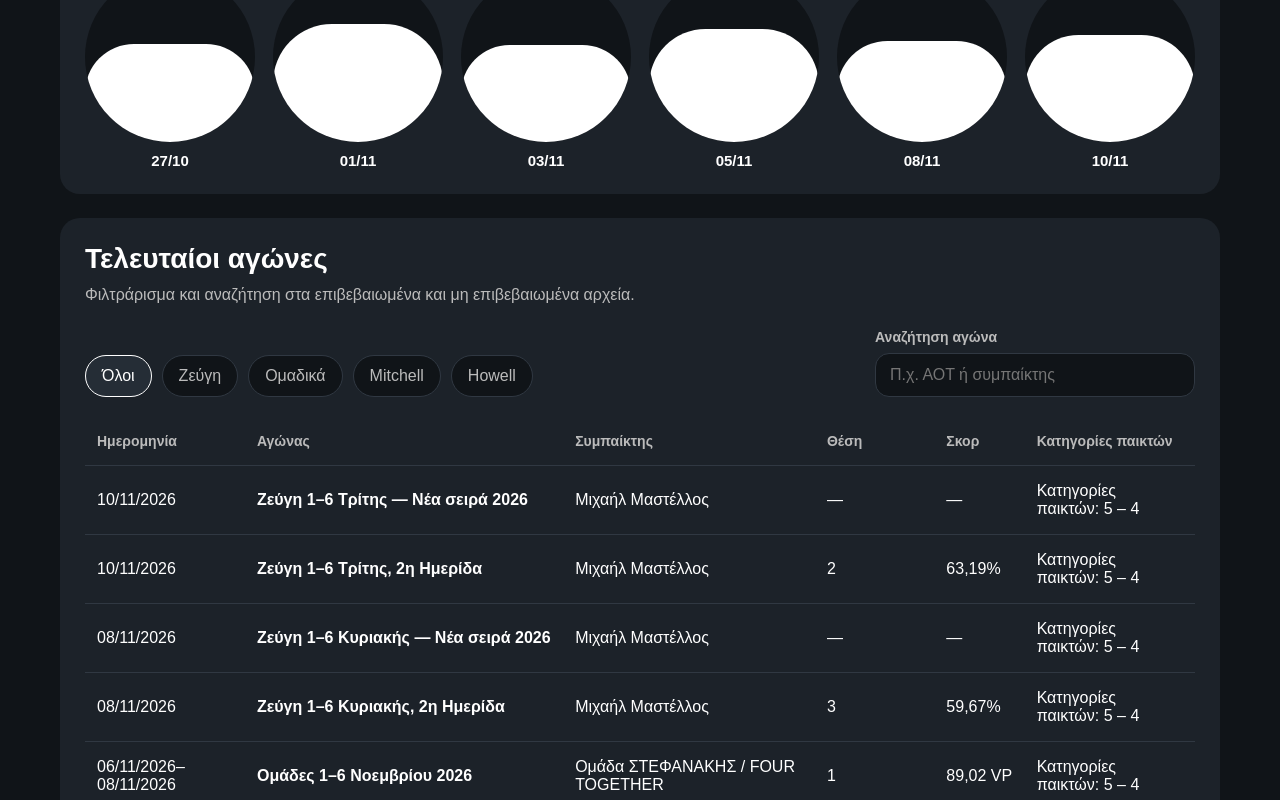
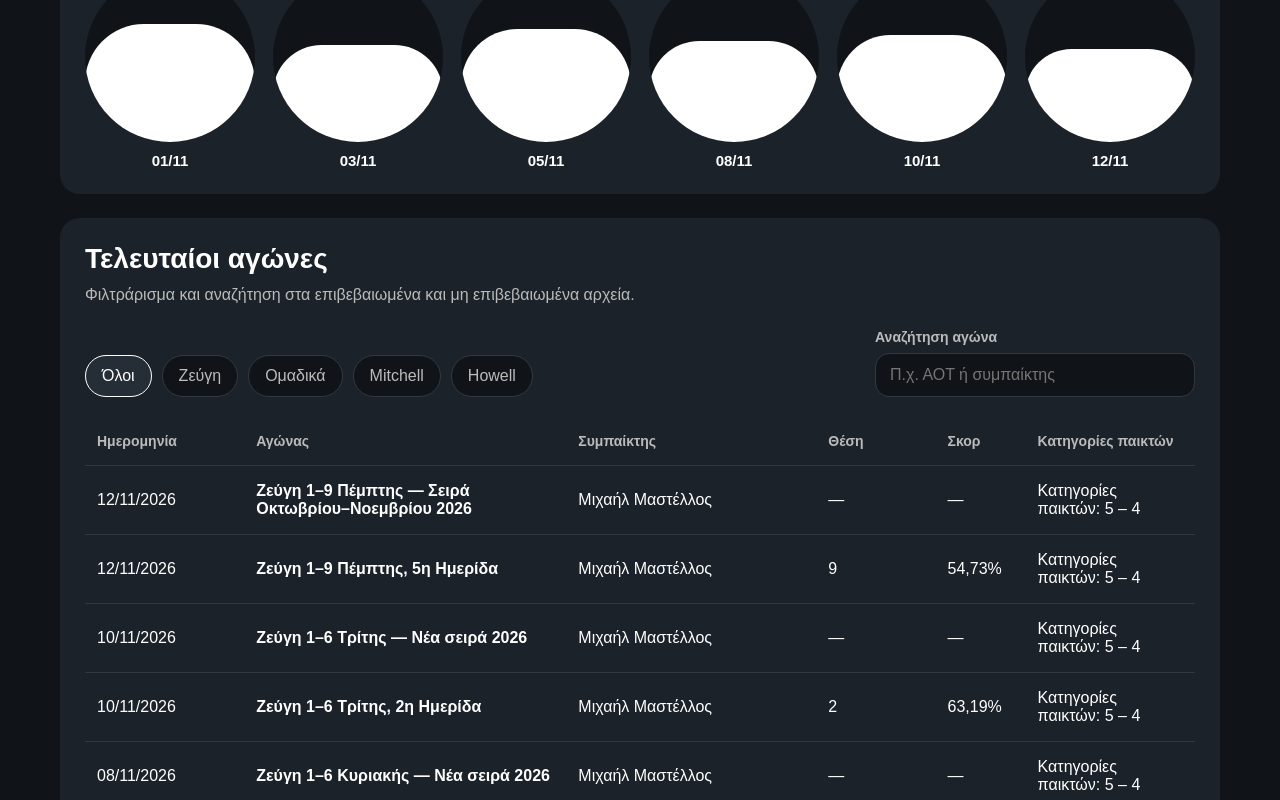
Before and after one commit to nick1stef2/bridge-life, a React (Vite) app: page /results in a window 1280 px wide. Shown: the part 1149-1949 px from the top of the page. Built offline with nearby package versions, Linux system fonts and the light colour scheme.

Commit message:
Update EOM tournament 208915 results and points

```diff
--- a/src/data/playerData.js
+++ b/src/data/playerData.js
@@ -7,12 +7,12 @@ export const playerData = {
     platinum: 2,
   },
   unofficialPoints: {
-    black: 1362,
+    black: 1369,
     gold: 70,
     platinum: 3.7,
   },
   pendingPoints: {
-    black: 2298,
+    black: 2305,
     gold: 107,
     platinum: 5.7,
   },
@@ -22,7 +22,7 @@ export const playerData = {
     updateCycle: "κάθε 4 μήνες",
     source: "ΕΟΜ – καρτέλα αθλητή 19350",
     sourceUrl: "https://hellasbridge.org/bridge/players/code/19350",
-    checkedAt: "2026-11-09",
-    pendingNotice: "Η καρτέλα ΕΟΜ εμφανίζει 1.062 Μ, 47 Χ και 2,3 Π ως προσωρινούς. Οι απονομές 280 Μ, 23 Χ και 1,4 Π του Event 208674, 7 Μ του Event 208692 και 13 Μ του Event 208822 καταγράφονται επιπλέον ως εκκρεμείς, χωρίς αλλαγή του επίσημου balance.",
+    checkedAt: "2026-11-13",
+    pendingNotice: "Η καρτέλα ΕΟΜ εμφανίζει 1.362 Μ, 70 Χ και 3,7 Π ως προσωρινούς. Η απονομή 7 Μ του Event 208915 καταγράφεται επιπλέον ως εκκρεμής, χωρίς αλλαγή του επίσημου balance.",
   },
 };
--- a/src/data/tournamentsData.js
+++ b/src/data/tournamentsData.js
@@ -87,6 +87,109 @@ function teamBoard(boardNumber, teamResult, opponentResult, teamImps = 0, oppone
 }
 
 export const tournamentsData = [
+  {
+    id: "aot-thursday-1-9-series-2026-10-11",
+    date: "2026-11-12",
+    title: "Ζεύγη 1–9 Πέμπτης — Σειρά Οκτωβρίου–Νοεμβρίου 2026",
+    eventName: "Ζεύγη 1–9 Πέμπτης — Σειρά Οκτωβρίου–Νοεμβρίου 2026",
+    organization: "ΑΟΤ",
+    organizer: "ΑΟΤ",
+    officialUrls: [
+      "https://hellasbridge.org/results/208001",
+      "https://hellasbridge.org/results/208586",
+      "https://hellasbridge.org/results/208915",
+    ],
+    type: "Σειρά ζευγών 1–9 | Σε εξέλιξη",
+    eventType: "Σειρά ζευγών 1–9 | Σε εξέλιξη",
+    eventFormat: "pairs",
+    scoreType: "aggregate",
+    grade: "5ης βαθμίδας",
+    level: "5ης βαθμίδας",
+    partner: "Μιχαήλ Μαστέλλος",
+    position: null,
+    participants: null,
+    score: null,
+    playerCategory: 5,
+    partnerCategory: 4,
+    masterPoints: null,
+    location: null,
+    includeInPersonalStats: false,
+    completionStatus: "inProgress",
+    seriesId: "thursday-1-9-october-november-2026",
+    seriesCompletedSessions: 5,
+    seriesTotalSessions: 6,
+    officialAggregateEventId: null,
+    officialAggregateStatus: "notPublished",
+    seriesSessions: [
+      {
+        sessionNumber: 2,
+        eventId: "208001",
+        tournamentId: "aot-26504-2026-10-22",
+        date: "2026-10-22",
+        position: "4",
+        participants: 37,
+        score: "60,53",
+      },
+      {
+        sessionNumber: 4,
+        eventId: "208586",
+        tournamentId: "aot-26530-2026-11-05",
+        date: "2026-11-05",
+        position: "1",
+        participants: 33,
+        score: "66,78",
+      },
+      {
+        sessionNumber: 5,
+        eventId: "208915",
+        tournamentId: "aot-26547-2026-11-12",
+        date: "2026-11-12",
+        position: "9",
+        participants: 35,
+        score: "54,73",
+      },
+    ],
+    verificationStatus: "verified_progress",
+    verificationNotes:
+      "Η 5η ημερίδα και τα προσωπικά αποτελέσματα των ημερίδων 2, 4 και 5 επιβεβαιώθηκαν από την ΕΟΜ. Δεν έχει δημοσιευτεί ακόμη ξεχωριστή επίσημη συγκεντρωτική κατάταξη της σειράς.",
+    notes:
+      "Σειρά έξι ημερίδων. Έχουν πραγματοποιηθεί 5 από 6. Στο προσωπικό ιστορικό υπάρχουν οι ημερίδες 2, 4 και 5· δεν υπολογίζεται ανεπίσημο aggregate.",
+  },
+  {
+    id: "aot-26547-2026-11-12",
+    date: "2026-11-12",
+    title: "Ζεύγη 1–9 Πέμπτης, 5η Ημερίδα",
+    eventName: "Ζεύγη 1–9 Πέμπτης, 5η Ημερίδα",
+    organization: "ΑΟΤ 26547",
+    organizer: "ΑΟΤ 26547",
+    sourceResultId: "208915",
+    officialUrl: "https://hellasbridge.org/results/208915",
+    officialPairCardUrl: "https://hellasbridge.org/results/208915/card/124",
+    type: "Ζεύγη - matchpoints | Περιορισμένος",
+    eventType: "Ζεύγη - matchpoints | Περιορισμένος",
+    eventFormat: "pairs",
+    scoreType: "percentage",
+    grade: "5ης βαθμίδας",
+    level: "5ης βαθμίδας",
+    partner: "Μιχαήλ Μαστέλλος",
+    position: "9",
+    participants: 35,
+    score: "54,73",
+    playerCategory: 5,
+    partnerCategory: 4,
+    masterPoints: "7",
+    pairCardNumber: 124,
+    location: null,
+    includeInPersonalStats: true,
+    seriesId: "thursday-1-9-october-november-2026",
+    seriesSession: 5,
+    seriesTotalSessions: 6,
+    verificationStatus: "verified",
+    verificationNotes:
+      "Επιβεβαιωμένο από το επίσημο αποτέλεσμα ΕΟΜ 208915 και την κάρτα ζεύγους 124.",
+    notes:
+      "9η θέση για το ζευγάρι Νίκος Στεφανάκης – Μιχαήλ Μαστέλλος με 54,73% σε 35 ζευγάρια. Απονομή: 7 μαύροι βαθμοί. Πρόκειται για την 5η από 6 ημερίδες της σειράς Πεμπτών 1–9.",
+  },
   {
     id: "aot-tuesday-1-6-series-2026-11",
     date: "2026-11-10",
@@ -447,6 +550,9 @@ export const tournamentsData = [
     location: null,
     includeInPersonalStats: true,
     achievementId: "achievement-208586",
+    seriesId: "thursday-1-9-october-november-2026",
+    seriesSession: 4,
+    seriesTotalSessions: 6,
     verificationStatus: "verified",
     verificationNotes: "Επιβεβαιωμένο από το επίσημο αποτέλεσμα ΕΟΜ 208586 και την κάρτα ζεύγους 103.",
     notes: "1η θέση για το ζευγάρι Νίκος Στεφανάκης – Μιχαήλ Μαστέλλος με 66,78% σε 33 ζευγάρια. Απονομή: 88 μαύροι βαθμοί.",
@@ -675,6 +781,9 @@ export const tournamentsData = [
     pairCardNumber: 23,
     location: null,
     includeInPersonalStats: true,
+    seriesId: "thursday-1-9-october-november-2026",
+    seriesSession: 2,
+    seriesTotalSessions: 6,
     verificationStatus: "verified",
     verificationNotes: "Επιβεβαιωμένο από το επίσημο αποτέλεσμα ΕΟΜ 208001 και την κάρτα ζεύγους 23.",
     notes: "4η θέση για το ζευγάρι Νίκος Στεφανάκης – Μιχαήλ Μαστέλλος με 60,53% σε 37 ζευγάρια. Νέα απονομή: 37 μαύροι βαθμοί.",
--- a/src/pages/TournamentDetail.jsx
+++ b/src/pages/TournamentDetail.jsx
@@ -244,9 +244,10 @@ function SeriesProgressSection({ tournament }) {
       <div className="series-progress-grid">
         {Array.from({ length: tournament.seriesTotalSessions }, (_, index) => index + 1).map((sessionNumber) => {
           const session = completedSessions.get(sessionNumber);
+          const sessionHasOccurred = sessionNumber <= tournament.seriesCompletedSessions;
           return (
-            <article className={session ? "complete" : "pending"} key={sessionNumber}>
-              <span aria-hidden="true">{session ? "●" : "○"}</span>
+            <article className={sessionHasOccurred ? "complete" : "pending"} key={sessionNumber}>
+              <span aria-hidden="true">{sessionHasOccurred ? "●" : "○"}</span>
               <div>
                 <strong>{sessionNumber}η ημερίδα</strong>
                 {session ? (
@@ -255,7 +256,7 @@ function SeriesProgressSection({ tournament }) {
                     <Link to={`/tournament/${session.tournamentId}`}>Προβολή αποτελέσματος</Link>
                   </>
                 ) : (
-                  <small>Δεν έχει ολοκληρωθεί</small>
+                  <small>{sessionHasOccurred ? "Δεν υπάρχει προσωπική εγγραφή στο app" : "Δεν έχει ολοκληρωθεί"}</small>
                 )}
               </div>
             </article>
```
